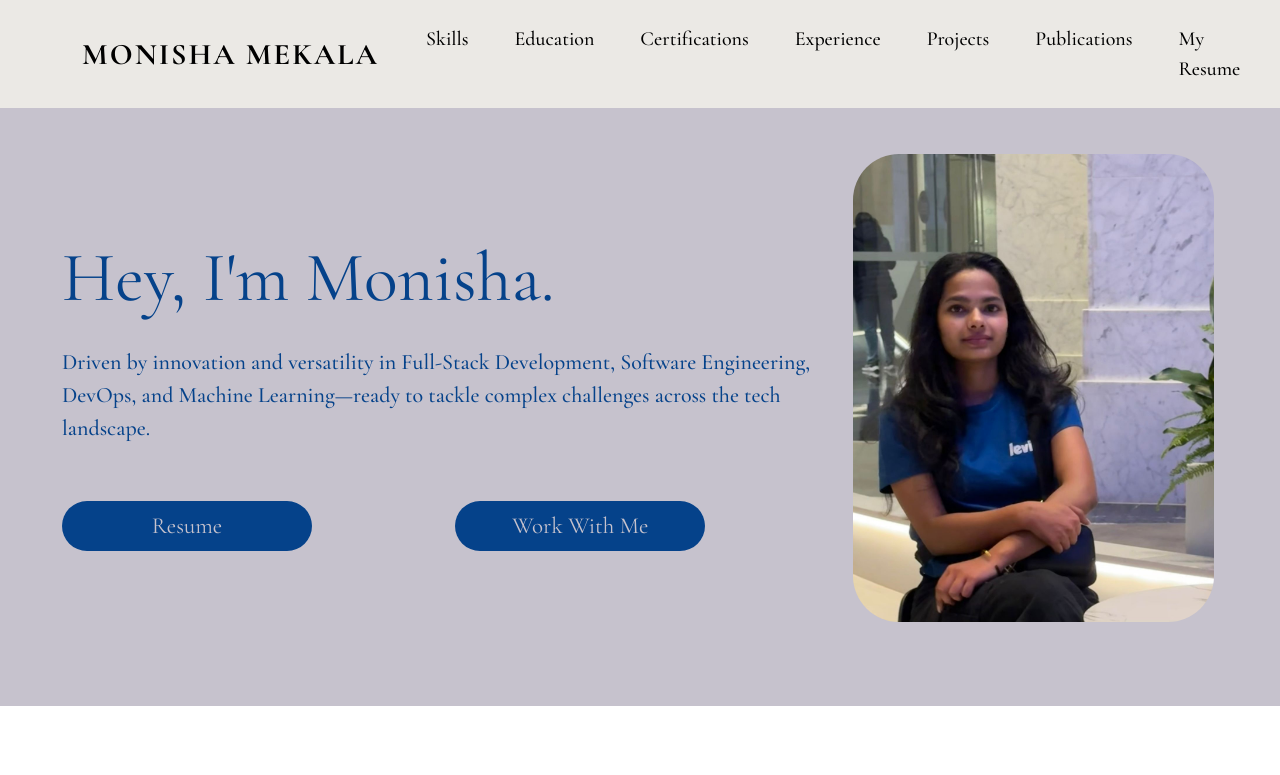
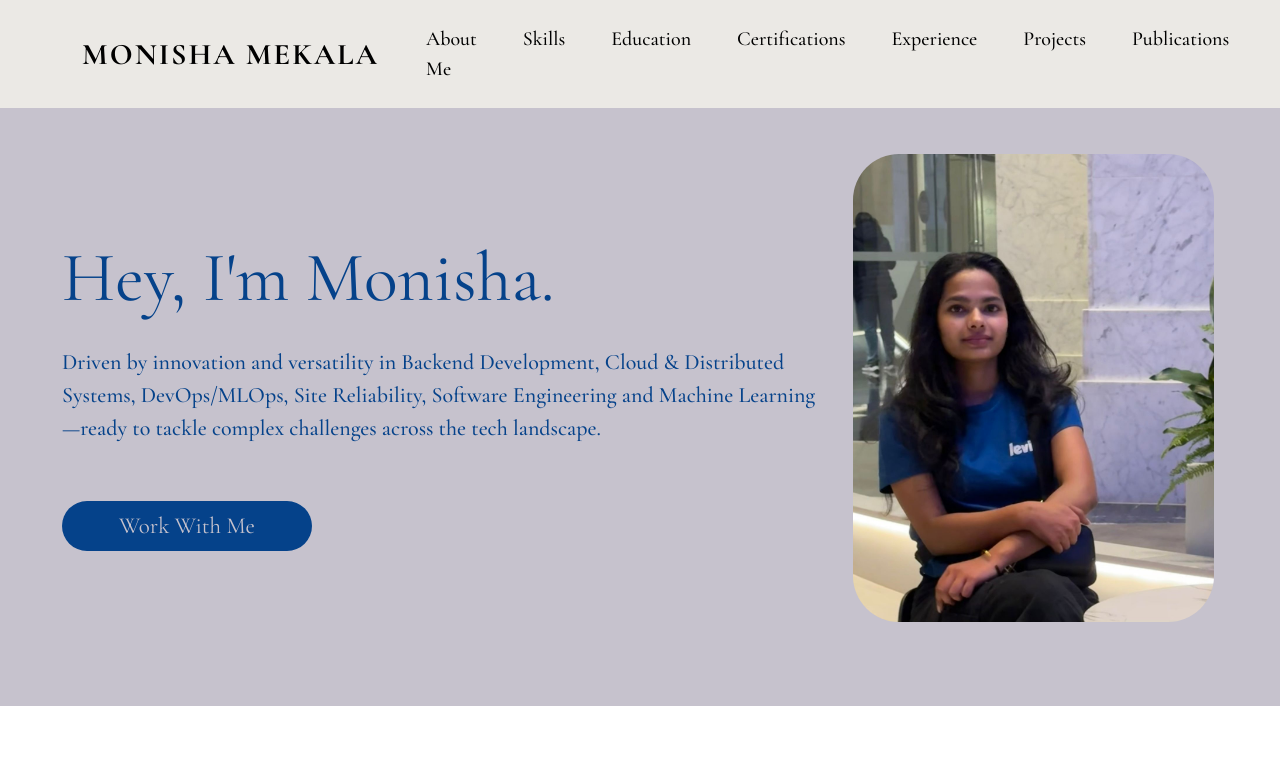
Before and after one commit to monishamekala/monisha-mekala, a React (Create React App) app: page / in a window 1280 px wide. Shown: the top 775 px of the page. Built offline with nearby package versions, Linux system fonts and the light colour scheme.

Commit message:
certifications verified

```diff
--- a/src/Components/Navbar.js
+++ b/src/Components/Navbar.js
@@ -12,14 +12,13 @@ function TheNavbar() {
             <Navbar.Toggle aria-controls="responsive-navbar-nav"/>
             <Navbar.Collapse id="responsive-navbar-nav">
               <Nav className="p-2 ms-auto">
-                {/* <Nav.Link href="#aboutMe">About Me</Nav.Link> */}
+                <Nav.Link href="#aboutMe">About Me</Nav.Link>
                 <Nav.Link href="#skills">Skills</Nav.Link>
                 <Nav.Link href="#education">Education</Nav.Link>
                 <Nav.Link href="#certifications">Certifications</Nav.Link>
                 <Nav.Link href="#experience">Experience</Nav.Link>
                 <Nav.Link href="#projects">Projects</Nav.Link>
                 <Nav.Link href="#publish">Publications</Nav.Link>
-                <Nav.Link href="https://drive.google.com/file/d/1IuiIoAHW3L6Sbkhb90AqWD5nnvYuDxrJ/view?usp=sharing" target="_blank" rel="noopener noreferrer">My Resume</Nav.Link>
               </Nav>
             </Navbar.Collapse>
           </Container>
--- a/src/Pages/home.js
+++ b/src/Pages/home.js
@@ -192,14 +192,9 @@ function Home() {
                     <Col sm={8} className="text-white align-self-center">
                         <p className='heading1'>Hey, I'm Monisha.</p>
                         <p className='heading2'>
-                        Driven by innovation and versatility in Full-Stack Development, Software Engineering, DevOps, and Machine Learning—ready to tackle complex challenges across the tech landscape.
+                        Driven by innovation and versatility in Backend Development, Cloud & Distributed Systems, DevOps/MLOps, Site Reliability, Software Engineering and Machine Learning—ready to tackle complex challenges across the tech landscape.
                         </p>
                         <Row className='text-left buttons-resume-wwm'>
-                            <Col sm>
-                                <Button size="lg" target="_blank" rel="noopener noreferrer" href='https://drive.google.com/file/d/1IuiIoAHW3L6Sbkhb90AqWD5nnvYuDxrJ/view?usp=sharing'>
-                                    Resume
-                                </Button>
-                            </Col>
                             <Col sm>
                                 <Button size="lg" className='work-with-me' href='https://www.linkedin.com/in/monisha-mekala/' target="_blank" rel="noopener noreferrer">
                                     Work With Me
@@ -381,15 +376,14 @@ function Home() {
                         </Row>
                         <Row className='certs'>
                             <Col sm={3}>
-                                <Image src={awscertification}/>
+                                <a href="https://www.credly.com/badges/a58d31aa-13bf-463e-a8fa-525bcdd36f65/public_url" target="_blank" rel="noopener noreferrer">
+                                    <Image src={awscertification} />
+                                </a>
                             </Col>
-                            <Col sm={9}>
-                                <div className="image-container">
-                                    <Image src={ckad}/>
-                                    <div className="badge-overlay">
-                                        <span>In Progress</span>
-                                    </div>
-                                </div>
+                            <Col sm={3}>
+                                <a href="https://www.credly.com/badges/00e08bc7-a6d0-4be8-a0e0-5f10159adf6d/public_url" target="_blank" rel="noopener noreferrer">
+                                    <Image src={ckad} />
+                                </a>
                             </Col>
                         </Row>
                     </Col>
@@ -427,7 +421,7 @@ function Home() {
                     </Col>
                     <Col sm className='exp-cells'>
                         <h3>
-                            Senior Software Engineer
+                            Software Engineer - Backend
                         </h3>
                         <p>
                             Larsen & Tubro InfoTech
```
